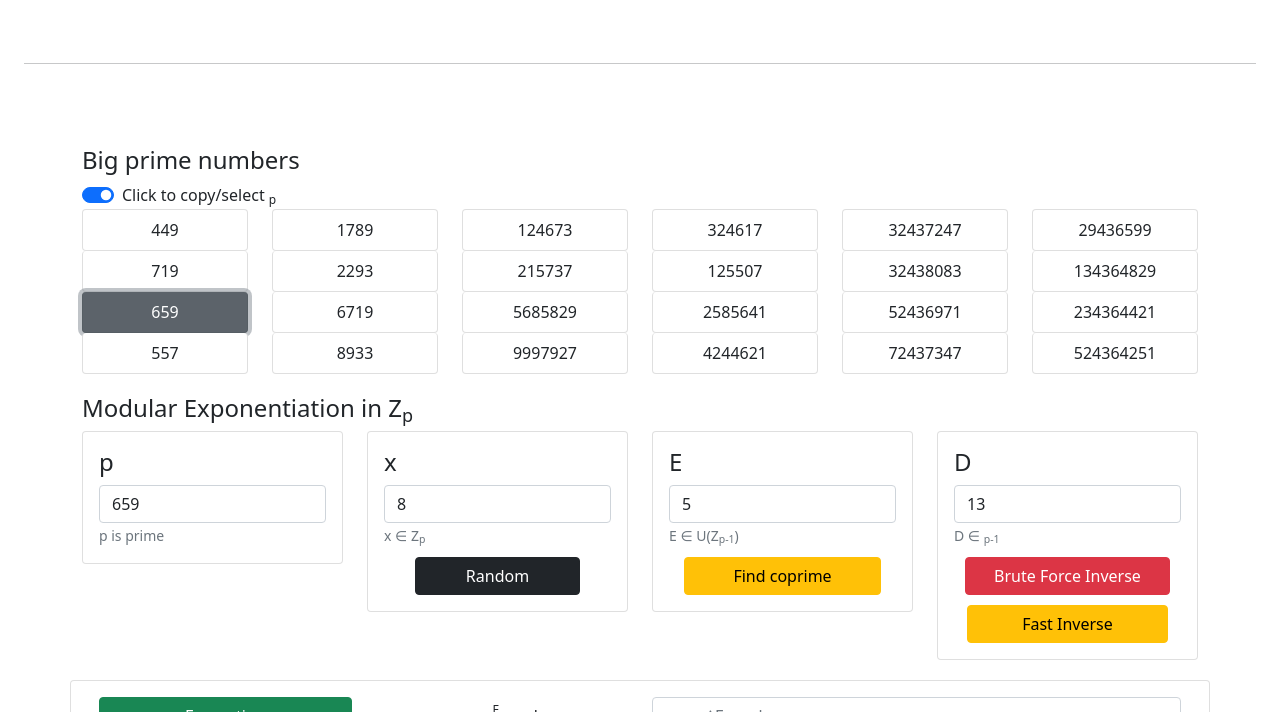
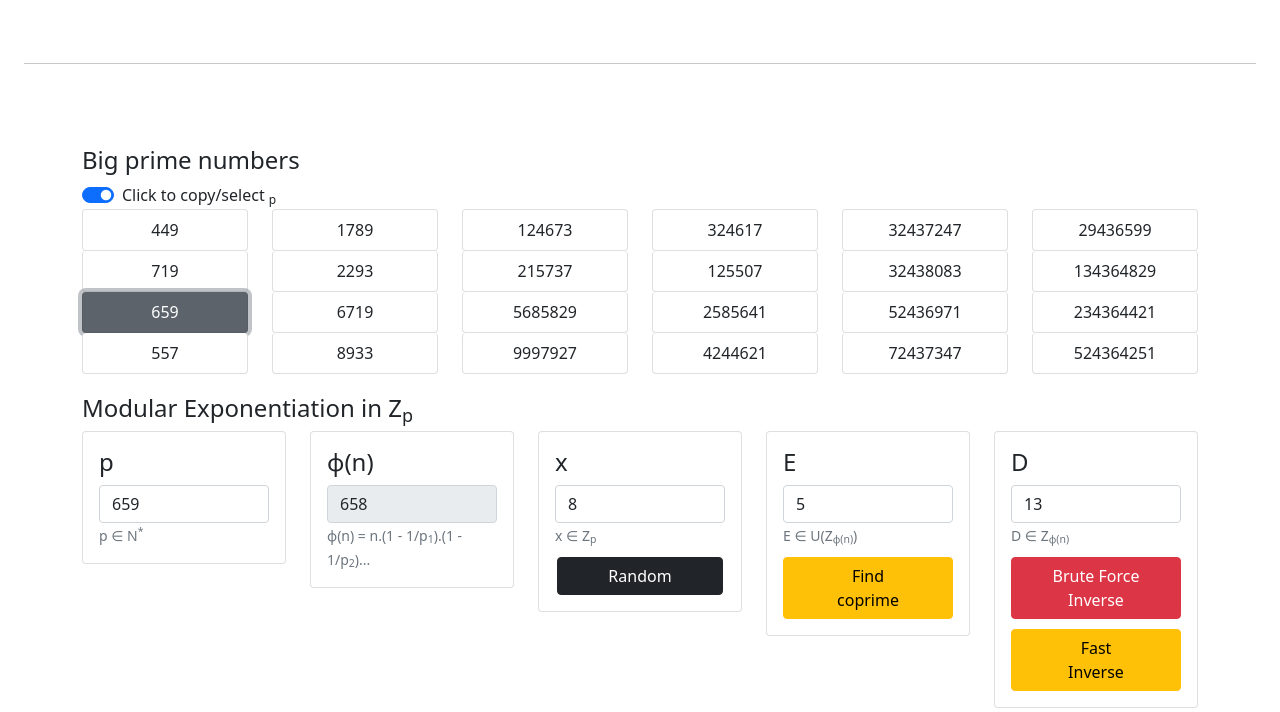
Before and after one commit to hmthanh/rsa, a plain HTML site: page index.html in a window 1280 px wide. Both pictures are taken after a click on the button "659". Shown: the part 1525-2237 px from the top of the page. Drawn offline with nearby package versions, Linux system fonts and the light colour scheme.

Commit message:
fix phin

```diff
--- a/index.html
+++ b/index.html
@@ -396,7 +396,20 @@
                                 <div class="form-group">
                                     <input type="number" class="form-control" name="p" value="17" id="p"
                                         aria-describedby="helpId" placeholder="p">
-                                    <small id="helpId" class="form-text text-muted">p is prime</small>
+                                    <small id="helpId" class="form-text text-muted">p ∈ N<sup>*</sup></small>
+                                </div>
+                            </div>
+                        </div>
+                    </div>
+                    <div class="col">
+                        <div class="card">
+                            <div class="card-body">
+                                <h4 class="card-title">ϕ(n)</h4>
+                                <div class="form-group">
+                                    <input type="number" class="form-control" disabled="true" name="txtPhiN" value="16"
+                                        id="txtPhiN" aria-describedby="helpId" placeholder="ϕ(n)">
+                                    <small id="helpId" class="form-text text-muted">ϕ(n) = n.(1 - 1/p<sub>1</sub>).(1 -
+                                        1/p<sub>2</sub>)...</small>
                                 </div>
                             </div>
                         </div>
@@ -426,7 +439,7 @@
                                 <div class="form-group">
                                     <input type="number" class="form-control" name="E" id="E" value="5"
                                         aria-describedby="helpId" placeholder="E">
-                                    <small id="helpId" class="form-text text-muted">E ∈ U(Z<sub>p-1</sub>)</small>
+                                    <small id="helpId" class="form-text text-muted">E ∈ U(Z<sub>ϕ(n)</sub>)</small>
                                 </div>
                                 <div style="margin-top: 10px;"></div>
                                 <div class="form-group" style="text-align: center;">
@@ -443,7 +456,7 @@
                                 <div class="form-group">
                                     <input type="number" class="form-control" name="D" id="D" value="13"
                                         aria-describedby="D" placeholder="D">
-                                    <small id="helpD" class="form-text text-muted">D ∈ <sub>p-1</sub></small>
+                                    <small id="helpD" class="form-text text-muted">D ∈ Z<sub>ϕ(n)</sub></small>
                                 </div>
                                 <div style="padding-top: 10px;"></div>
                                 <div class="form-group" style="text-align: center;">
@@ -750,6 +763,7 @@
             <div style="margin-top:50px;"></div>
             <hr />
         </div>
+    </div>
     <script>
         $(document).ready(function () {
             function gcd(a, b) {
@@ -765,6 +779,25 @@
                     }
                     resolve(module);
                 });
+            }
+            function eulerPhi(n) {
+                return new Promise((resolve, reject) => {
+                    let phin = n;
+                    for (let i = 2n; i * i <= n; i++) {
+                        if (n % i == 0n) {
+                            while (n % i == 0n) {
+                                n /= i;
+                            }
+                            phin -= phin / i;
+                        }
+                    }
+                    if (n > 1n) {
+                        phin -= phin / n;
+
+                    }
+
+                    resolve(phin);
+                })
             }
             function findCoprime(p, oldPrime) {
                 return new Promise((resolve, reject) => {
@@ -869,16 +902,30 @@
 
                 if (isCheck.checked) {
                     $("#p").val(prime.innerText);
+                    let p = BigInt(prime.innerText);
+                    updatePhiN(p);
                 }
             })
 
+            async function updatePhiN(n) {
+                await eulerPhi(n).then(phin => {
+                    $("#txtPhiN").val(phin);
+                });
+
+            }
+            $("#p").on("change paste keyup", function () {
+                console.log("dfsdf");
+                let p = BigInt($("#p").val());
+                updatePhiN(p);
+            });
+
             $("#inverse").click(async function () {
                 let E = BigInt($("#E").val());
-                    let p = BigInt($("#p").val());
+                let p = BigInt($("#txtPhiN").val());
 
                 let invPromise = new Promise((resolve, reject) => {
                     try {
-                            let m = p - 1n;
+                        let m = p;
                         for (let num = 1n; num < m; num++) {
                             if (((E % m) * (num % m)) % m == 1) {
                                 resolve(num);
@@ -890,7 +937,7 @@
                     }
                 });
 
-                    invPromise.then(inv => {
+                await invPromise.then(inv => {
                     $("#D").val(inv);
                 }).catch((err) => {
                     $("#D").val(-1);
@@ -898,11 +945,11 @@
             });
             $("#fastInverse").click(async function () {
                 let E = BigInt($("#E").val());
-                    let p = BigInt($("#p").val());
+                let p = BigInt($("#txtPhiN").val());
 
                 let invPromise = new Promise((resolve, reject) => {
                     try {
-                            let inv = fastInverse(E, p - 1n);
+                        let inv = fastInverse(E, p);
                         resolve(inv);
                     } catch (error) {
                         reject(error);
@@ -924,7 +971,7 @@
             })
 
             $("#btnCoprimeE").click(async function () {
-                    let p = BigInt($("#p").val()) - 1n;
+                let p = BigInt($("#txtPhiN").val());
                 let oldPrime = BigInt($("#E").val());
                 await findCoprime(p, oldPrime).then(newPrime => {
                     $("#E").val(newPrime);
@@ -934,6 +981,7 @@
                 let x = BigInt($("#x").val());
                 let E = BigInt($("#E").val());
                 let p = BigInt($("#p").val());
+                console.log(x + " " + E + " " + p);
 
                 await modulo(x, E, p).then(encrypt => {
                     $("#encryption").val(encrypt);
@@ -941,10 +989,11 @@
                 });
             })
             $("#btnDecryption").click(async function () {
-                    let p = BigInt($("#p").val());
                 let x = BigInt($("#x").val());
                 let D = BigInt($("#D").val());
+                let p = BigInt($("#p").val());
                 let encoded = BigInt($("#encryption").val());
+                console.log(x + " " + D + " " + p);
 
                 await modulo(encoded, D, p).then(decrypt => {
                     $("#decrypt").val(decrypt);
@@ -972,6 +1021,7 @@
                 let x = BigInt($("#txtx").val());
                 let E = BigInt($("#txtE").val());
                 let n = BigInt($("#txtn").val());
+                console.log(x + " " + E + " " + n);
 
                 await modulo(x, E, n).then(encrypt => {
                     console.log(encrypt);
@@ -984,6 +1034,7 @@
                 let D = BigInt($("#txtD").val());
                 let n = BigInt($("#txtn").val());
                 let encoded = BigInt($("#txtEncrypt").val());
+                console.log(x + " " + D + " " + n);
 
                 await modulo(encoded, D, n).then(decrypt => {
                     $("#txtDecrypt").val(decrypt);
@@ -1130,7 +1181,7 @@
         </div>
         <!-- Grid container -->
         <!-- Copyright -->
-            <div class="text-center p-3" style="background-color: rgba(0, 0, 0, 0.2);">
+        <div class="text-center" style="background-color: rgba(0, 0, 0, 0.2); padding: 1rem 0 !important;">
             <a class="text-dark" style="text-decoration: none;" href="https://hmthanh.github.io/">Minh-Thanh
                 Hoang</a>
             © 2022 Copyright
```
Lines whose indentation alone changed are shown as unchanged.
